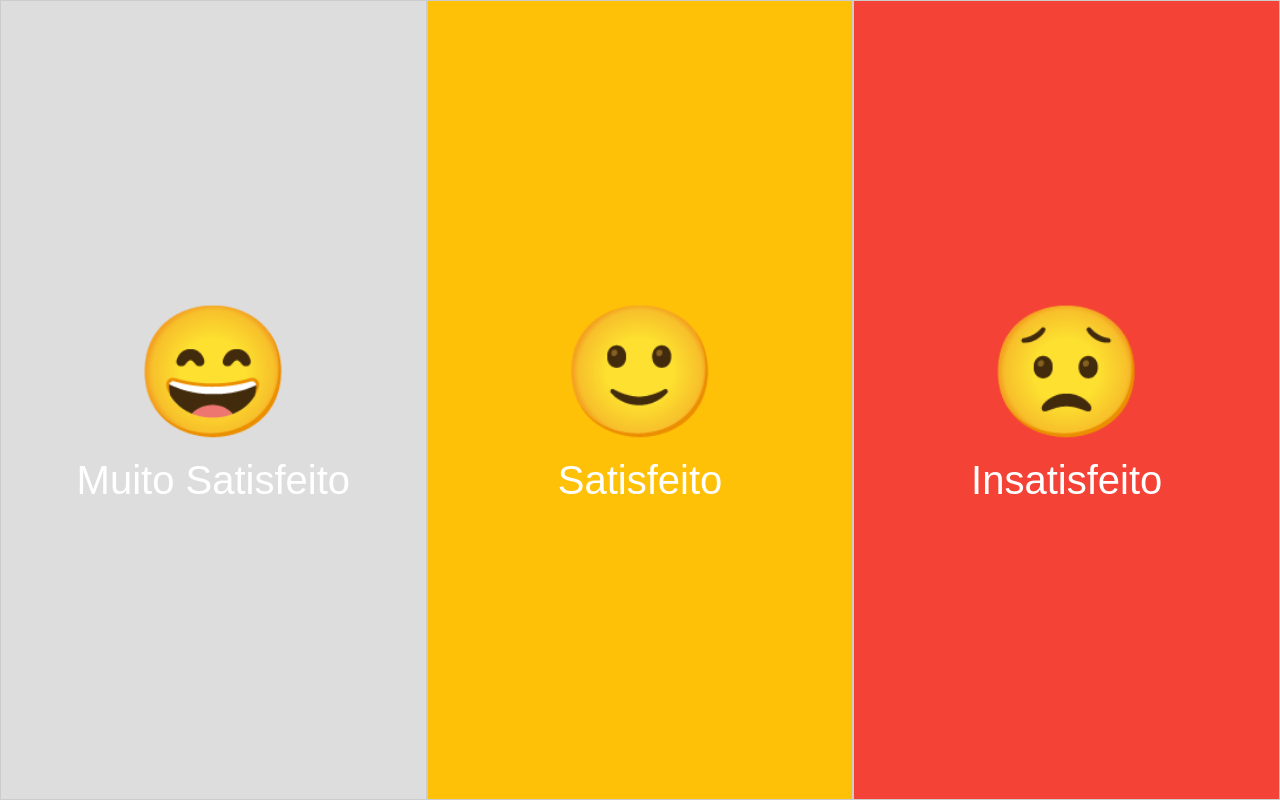
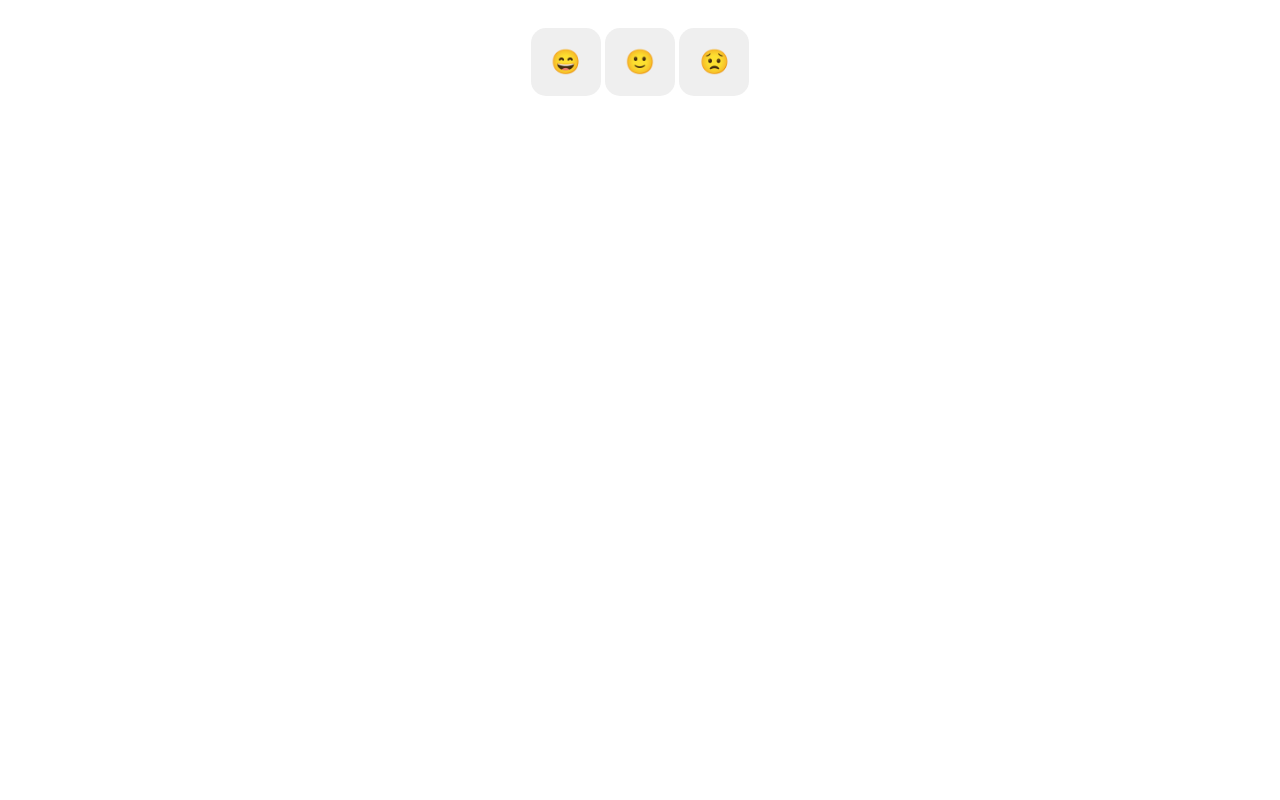
Before and after one commit to TelmoAires/satisfacao-secretaria, a Flask app: page / in a window 1280 px wide. Run offline with Flask 3, Linux system fonts and the light colour scheme; some libraries are stand-ins or nearby versions.

Commit message:
Update index.html

```diff
--- a/templates/index.html
+++ b/templates/index.html
@@ -3,123 +3,27 @@
 <head>
 <meta charset="UTF-8">
 <meta name="viewport" content="width=device-width, initial-scale=1.0">
-    <title>Satisfação na Secretaria</title>
-    <style>
-        * {
-            margin: 0;
-            padding: 0;
-            box-sizing: border-box;
-        }
-
-        html, body {
-            height: 100%;
-            font-family: Arial, sans-serif;
-        }
-
-        .container {
-            display: grid;
-            grid-template-columns: 1fr;
-            grid-template-rows: repeat(3, 1fr);
-            height: 100vh;
-            width: 100vw;
-        }
-
-        @media (min-width: 600px) {
-            .container {
-                grid-template-columns: repeat(3, 1fr);
-                grid-template-rows: 1fr;
-            }
-        }
-
-        .btn {
-            display: flex;
-            flex-direction: column;
-            justify-content: center;
-            align-items: center;
-            font-size: 8rem; /* Emojis grandes */
-            cursor: pointer;
-            transition: background 0.2s;
-            border: 1px solid #ccc;
-            background-color: #f0f0f0;
-            width: 100%;
-            height: 100%;
-            text-align: center;
-            user-select: none;
-        }
-
-        .btn:hover {
-            background-color: #ddd;
-        }
-
-        .label {
-            font-size: 2.5rem;
-            margin-top: 10px;
-        }
-
-        .muito-satisfeito { background-color: #4CAF50; color: white; }
-        .satisfeito { background-color: #FFC107; color: white; }
-        .insatisfeito { background-color: #F44336; color: white; }
-
-        /* Mensagem temporária */
-        #mensagem {
-            position: fixed;
-            bottom: 20px;
-            left: 50%;
-            transform: translateX(-50%);
-            background: rgba(0,0,0,0.7);
-            color: white;
-            padding: 15px 25px;
-            font-size: 1.5rem;
-            border-radius: 10px;
-            opacity: 0;
-            transition: opacity 0.5s;
-            pointer-events: none;
-        }
-    </style>
+<title>Satisfação Secretaria</title>
+<link rel="stylesheet" href="{{ url_for('static', filename='style.css') }}">
 </head>
 <body>
 <div class="container">
-        <div class="btn muito-satisfeito" onclick="registar('Muito Satisfeito')">
-            😄
-            <div class="label">Muito Satisfeito</div>
+    <button class="botao" onclick="clicar('Muito Satisfeito')">😄</button>
+    <button class="botao" onclick="clicar('Satisfeito')">🙂</button>
+    <button class="botao" onclick="clicar('Insatisfeito')">😟</button>
 </div>
-        <div class="btn satisfeito" onclick="registar('Satisfeito')">
-            🙂
-            <div class="label">Satisfeito</div>
-        </div>
-        <div class="btn insatisfeito" onclick="registar('Insatisfeito')">
-            😟
-            <div class="label">Insatisfeito</div>
-        </div>
-    </div>
-
-    <!-- Mensagem temporária -->
-    <div id="mensagem">Obrigado pela sua opinião!</div>
+<div id="mensagem"></div>
 
 <script>
-        async function registar(nivel) {
-            try {
-                const response = await fetch('/registar', {
-                    method: 'POST',
-                    headers: { 'Content-Type': 'application/json' },
-                    body: JSON.stringify({ nivel: nivel })
+function clicar(nivel){
+    fetch("/registar", {
+        method: "POST",
+        headers: {"Content-Type":"application/json"},
+        body: JSON.stringify({nivel:nivel})
+    }).then(res=>res.json()).then(data=>{
+        document.getElementById("mensagem").innerText = "Obrigado pela sua opinião!";
+        setTimeout(()=>{document.getElementById("mensagem").innerText = ""}, 2000);
     });
-
-                const data = await response.json();
-                if (data.estado === 'ok') {
-                    mostrarMensagem();
-                }
-            } catch (err) {
-                console.error(err);
-            }
-        }
-
-        function mostrarMensagem() {
-            const msg = document.getElementById('mensagem');
-            msg.style.opacity = 1; // Mostra a mensagem
-            setTimeout(() => {
-                msg.style.opacity = 0; // Desaparece depois de 2 segundos
-            }, 2000);
 }
 </script>
 </body>
```
Lines whose indentation alone changed are shown as unchanged.
